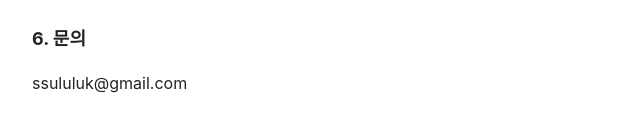
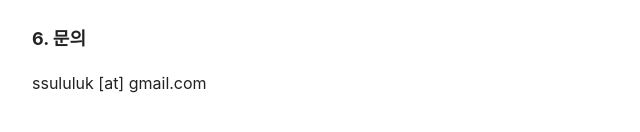
Before and after one commit to LEECHANGHAN84/changhan84, a plain HTML site: page suk/privacy.html in a window 1280 px wide. Shown: the part 898-1030 px from the top of the page, 248-888 px from the left. Drawn offline with Linux system fonts and the light colour scheme.

Commit message:
Add files via upload

```diff
--- a/suk/privacy.html
+++ b/suk/privacy.html
@@ -3,6 +3,7 @@
 <head>
 <meta charset="utf-8">
 <meta name="viewport" content="width=device-width, initial-scale=1">
+<meta name="robots" content="noindex, nofollow, noarchive, noimageindex">
 <title>suk upload 개인정보처리방침</title>
 <style>
   body{font-family:-apple-system,"Segoe UI","Malgun Gothic",sans-serif;max-width:720px;margin:40px auto;padding:0 16px;line-height:1.7;color:#222;background:#fff}
@@ -42,6 +43,6 @@
 <p>언제든지 <a href="https://myaccount.google.com/permissions">Google 계정 보안 설정(타사 앱 액세스)</a>에서 이 도구의 접근 권한을 취소할 수 있습니다.</p>
 
 <h2>6. 문의</h2>
-<p>ssululuk@gmail.com</p>
+<p>ssululuk [at] gmail.com</p>
 </body>
 </html>
```
Also changed, not shown: suk/index.html (+2 -1 lines).
